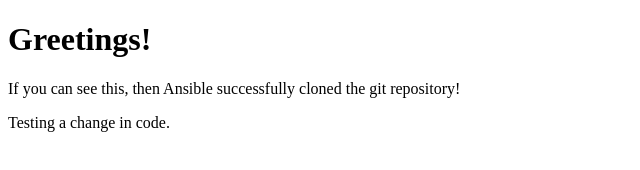
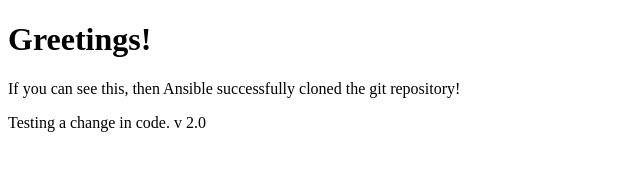
Before and after one commit to masasafish/test-ansible, a plain HTML site: page index.html in a window 1280 px wide. Shown: the full height of the page, 0-640 px from the left. Drawn offline with Linux system fonts and the light colour scheme.

Commit message:
Update index.html

```diff
--- a/index.html
+++ b/index.html
@@ -14,7 +14,7 @@
 
   <p>If you can see this, then Ansible successfully cloned the git repository!</p>
 
-  <p>Testing a change in code.</p>
+  <p>Testing a change in code. v 2.0</p>
 
 </body>
 </html>
```
